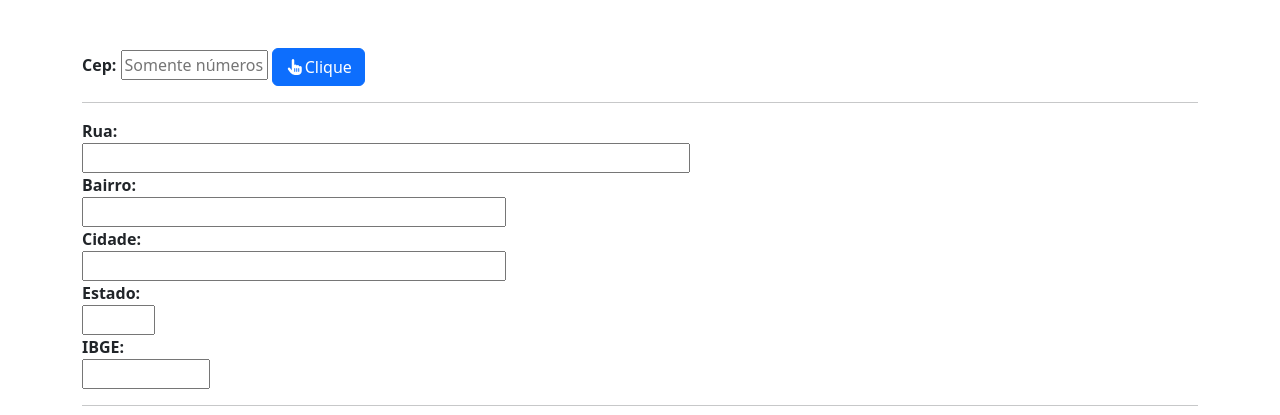
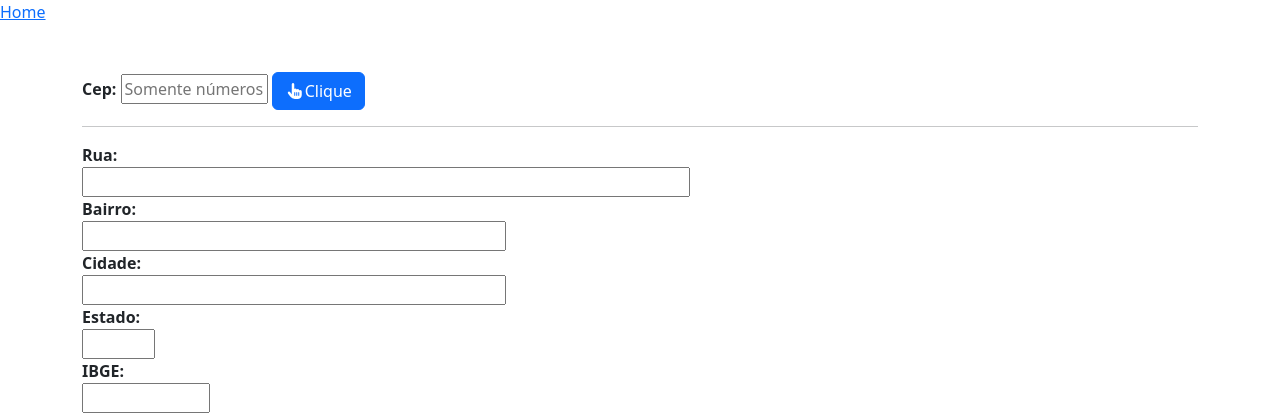
Before and after one commit to Nataly-Sampaio/programacao-web, a plain HTML site: page 23/trabalhofinal.html in a window 1280 px wide. Shown: the top 415 px of the page. Drawn offline with nearby package versions, Linux system fonts and the light colour scheme.

Commit message:
Update trabalhofinal.html

```diff
--- a/23/trabalhofinal.html
+++ b/23/trabalhofinal.html
@@ -10,6 +10,8 @@
     <link rel="stylesheet" href="bootstrap/css/bootstrap.min.css">
     <link rel="stylesheet" href="fontawesome/css/all.min.css">
     <script src="bootstrap/js/bootstrap.min.js"></script>
+
+      <p><a href="/programacao-web/index.html">Home</a></p>
 
     <!-- Adicionando JQuery -->
     <script src="https://code.jquery.com/jquery-3.4.1.min.js"
```
